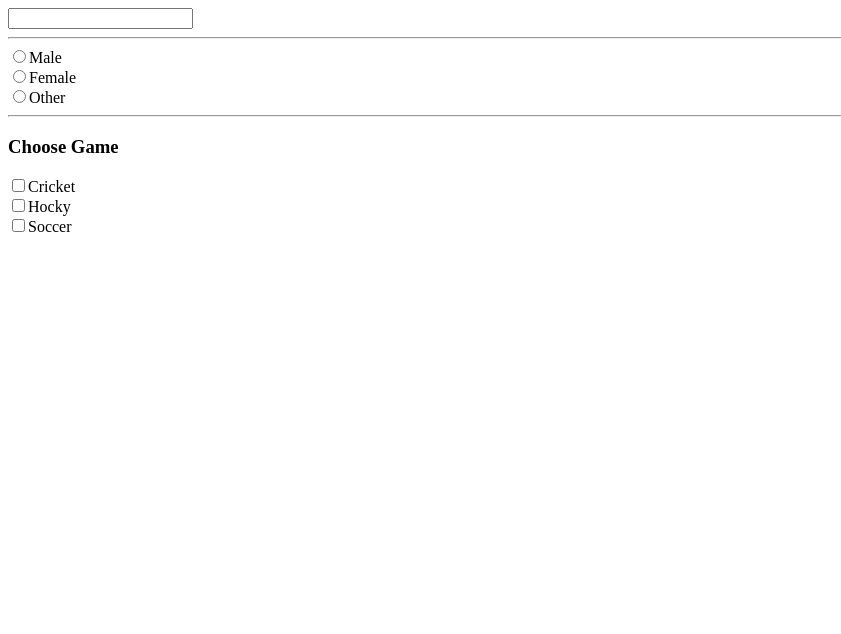
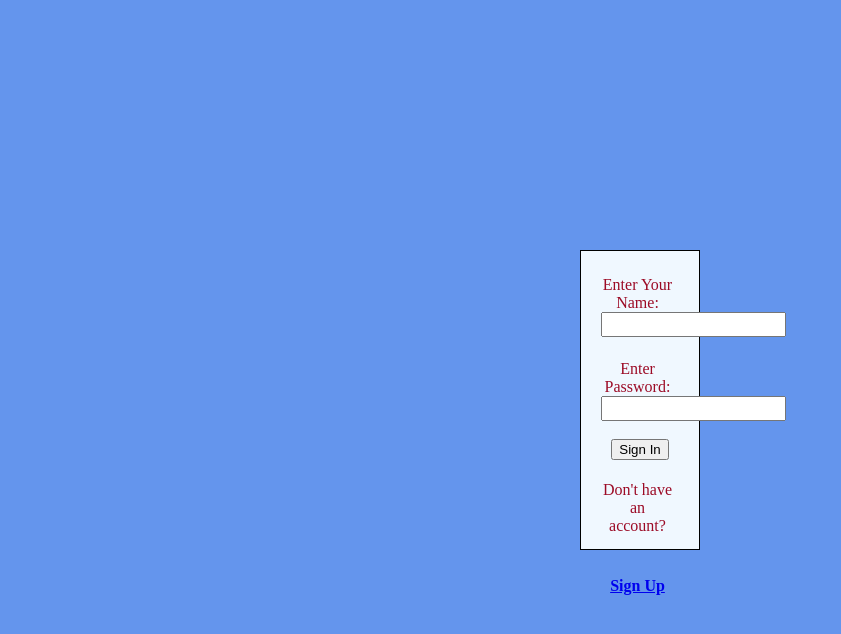
Before and after one commit to jagdishbutte/Internship-Learning, a plain HTML site: page form.html in a window 1280 px wide. Shown: the whole page, without its empty margins (0-841 px from the left). Drawn offline with Linux system fonts and the light colour scheme.

Commit message:
little change

```diff
--- a/form.html
+++ b/form.html
@@ -1,19 +1,58 @@
 <html>
+
 <head>
     <title>Game Form</title>
+    <style>
+        body {
+            background-color: cornflowerblue;
+            text-align: center;
+        }
+
+        h1 {
+            color: brown;
+            font-family: Arial, Helvetica, sans-serif;
+        }
+
+        .txt1,
+        .txt2 {
+            display: inline-block;
+            margin-right: 5px;
+            padding-top: 5px;
+            color: rgb(156, 11, 38);
+        }
+
+        .container {
+
+
+            padding: 20px;
+            background-color: aliceblue;
+            border: 1px solid;
+            align-items: center;
+            position: absolute;
+            margin: auto;
+            top: 250;
+            bottom: 250;
+            left: 580;
+            right: 580;
+        }
+    </style>
 </head>
+
 <body>
-    <form>
-        <input type="text"><br>
-        <hr>
-        <input type="radio" id="male" name="r1">Male<br>
-        <input type="radio" id="female" name="r1">Female<br>
-        <input type="radio" id="other" name="r1">Other<br>
-        <hr>
-        <h3>Choose Game</h3>
-        <input type="checkbox">Cricket<br>
-        <input type="checkbox">Hocky<br>
-        <input type="checkbox">Soccer<br>
+
+    <form class="container">
+        <p1 class="txt1">Enter Your Name:</p1>
+        <input class="txt2" type="text"><br><br>
+
+        <p1 class="txt1">Enter Password:</p1>
+        <input class="txt2" type="text"><br><br>
+
+
+        <button>Sign In</button> <br>
+        <p class="txt1">Don't have an account?</p>
+        <h4 class="txt2"><a href="signup.html" target="_blank">Sign Up</a></h4>
+
     </form>
 </body>
+
 </html>
```
